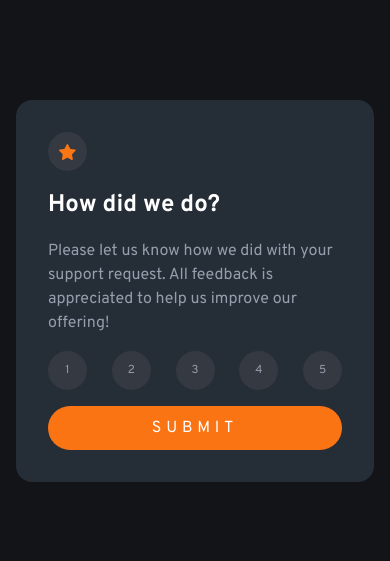
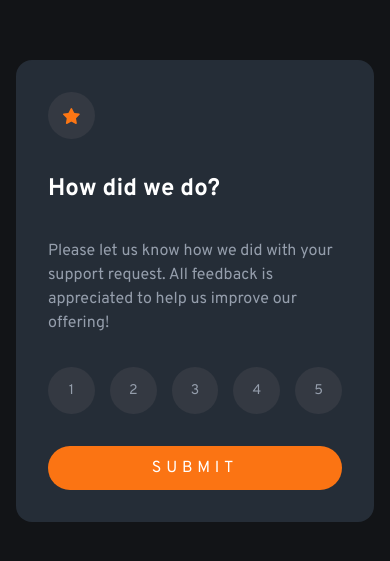
Before and after one commit to nicolasbiscotti/frontend-mentor-interactive-rating-component, a plain HTML site: page index.html in a window 390 px wide. Shown: the part 147-708 px from the top of the page. Drawn offline with Linux system fonts and the light colour scheme.

Commit message:
Refactor /CSS Mobile Rules

```diff
--- a/style.css
+++ b/style.css
@@ -112,7 +112,7 @@ fieldset {
 }
 
 .circle {
-  --box-size: 10vw;
+  --box-size: 12vw;
 
   display: grid;
   place-content: center;
@@ -145,7 +145,7 @@ fieldset {
 
 /* Custom Classes */
 .rating {
-  --space-items: 1rem;
+  --space-items: 2rem;
   --space-content: 2rem;
 
   display: grid;
@@ -161,7 +161,7 @@ fieldset {
 }
 .rating__number {
   cursor: pointer;
-  font-size: 0.725rem;
+  font-size: 0.875rem;
 }
 .rating__number:hover {
   background-color: var(--color-orage-primary);
```
